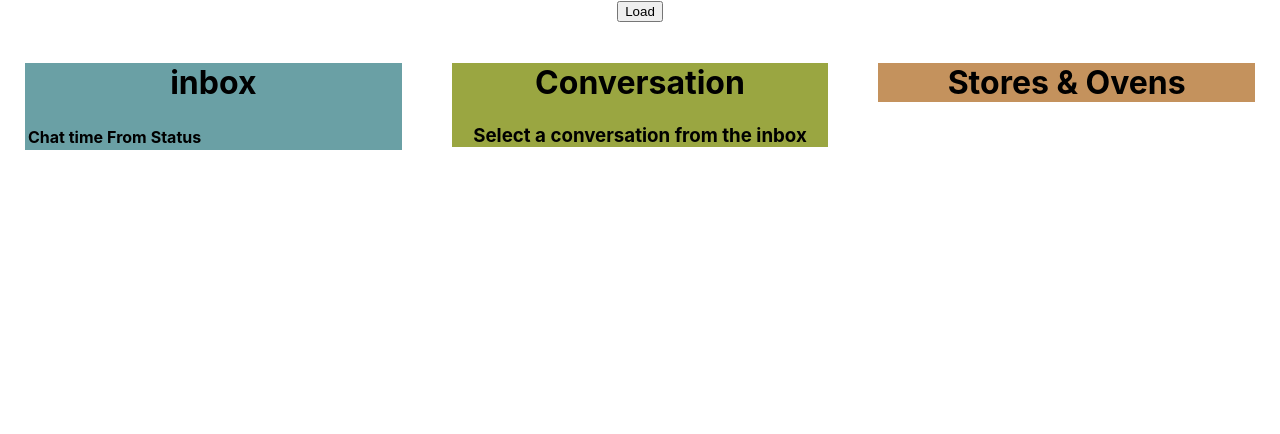
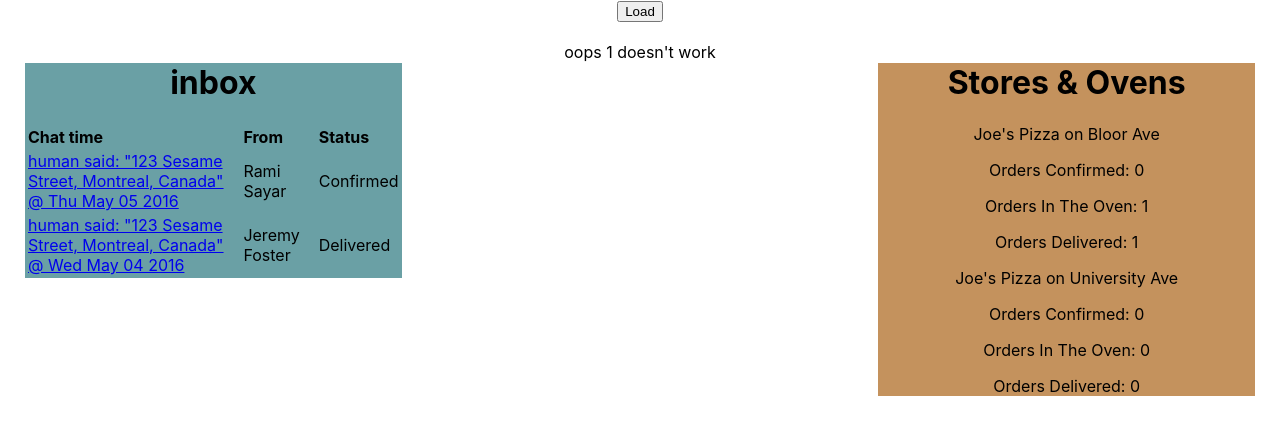
Before and after one commit to uffehellum/pizza-reactmva, a React (Create React App) app: page /conversation/1 in a window 1280 px wide. Shown: the top 434 px of the page. Built offline with nearby package versions, Linux system fonts and the light colour scheme.

Commit message:
react-router-dom for conversation history

```diff
--- a/package.json
+++ b/package.json
@@ -7,8 +7,11 @@
     "@types/node": "10.12.10",
     "@types/react": "16.7.7",
     "@types/react-dom": "16.0.10",
+    "@types/react-router-dom": "^4.3.1",
     "react": "^16.6.3",
     "react-dom": "^16.6.3",
+    "react-router": "^4.3.1",
+    "react-router-dom": "^4.3.1",
     "react-scripts": "2.1.1",
     "typescript": "3.1.6"
   },
--- a/src/component/App/App.css
+++ b/src/component/App/App.css
@@ -1,10 +1,5 @@
 .App {
   text-align: center;
-}
-
-.App-logo {
-  animation: App-logo-spin infinite 20s linear;
-  height: 40vmin;
 }
 
 .App-header {
--- a/src/component/App/App.tsx
+++ b/src/component/App/App.tsx
@@ -1,27 +1,31 @@
 import React, { Component } from 'react';
-import logo from './logo.svg';
 import ConversationPane from '../ConversationPane'
 import InboxPane from '../InboxPane'
 import StorePane from '../StorePane'
 import samples from '../../data'
 import { Humans, Stores, Conversation } from '../../data'
-
+import { Route } from 'react-router-dom'
 import './App.css';
 
 interface AppState {
   humans: Humans,
   stores: Stores,
-  selectedConversation: Conversation[]
 }
 
-class App extends Component<any, AppState> {
+interface AppProps {
+  params?: {
+    human?: string
+  }
+  children?: any
+}
+
+class App extends Component<AppProps, AppState> {
 
   constructor(props: any) {
     super(props)
     this.state = {
       humans: {},
       stores: {},
-      selectedConversation: [],
     }
   }
 
@@ -29,23 +33,30 @@
     this.setState(samples)
   }
 
-  setSelectedConversation=(conversations:Conversation[])=>{
-    this.setState({selectedConversation : conversations})
+  componentWillMount() {
+    this.loadSampleData()
   }
 
   render() {
+    const humans = this.state.humans
     return (
       <div className="App">
         <button onClick={this.loadSampleData}>Load</button>
         <div className="container">
           <div className="column">
             <InboxPane
-              humans={this.state.humans}
-              setSelectedConversation= {this.setSelectedConversation}
-              />
+              humans={humans}
+            />
           </div>
           <div className="column">
-            <ConversationPane conversations={this.state.selectedConversation} />
+            <Route exact path="/" render={() => <div>Select a Conversation from the Inbox</div>} />
+            <Route path="/conversation/:human" render={({ match }) => {
+              const human = match && match.params.human
+              return human && humans[human]
+                ? <ConversationPane human={human} conversations={humans[human].conversations} />
+                : <div>oops {human} doesn't work</div>
+            }} />
+
           </div>
           <div className="column">
             <StorePane stores={this.state.stores} />
--- a/src/component/ConversationPane/index.tsx
+++ b/src/component/ConversationPane/index.tsx
@@ -3,7 +3,8 @@
 import Message from '../Message'
 
 interface ConversationPaneProps {
-    conversations: Conversation[],
+    conversations: Conversation[]
+    human:string
 }
 
 function renderMessage(val: Conversation) {
@@ -14,7 +15,7 @@
     return (
         <div id="conversation-pane">
         <h1>Conversation</h1>
-        <h3>Select a conversation from the inbox</h3>
+        <h3>{props.human}</h3>
         <div id="messages">
           {props.conversations.map(renderMessage)}
         </div>
--- a/src/component/InboxItem/index.tsx
+++ b/src/component/InboxItem/index.tsx
@@ -1,4 +1,5 @@
 import React, { Component } from 'react'
+import { Link } from 'react-router-dom'
 import { Conversation, HumanOrder } from '../../data'
 
 interface InboxItemProps {
@@ -7,7 +8,7 @@
         orders: HumanOrder[],
     },
     index: string,
-    setSelectedConversation: (conversations: Conversation[]) => void,
+    // setSelectedConversation: (conversations: Conversation[]) => void,
 }
 
 
@@ -21,9 +22,9 @@
         return a.time > b.time ? -1 : a.time < b.time ? 1 : 0;
     }
 
-    setSelected = () => {
-        this.props.setSelectedConversation(this.props.details.conversations);
-    }
+    // setSelected = () => {
+    //     this.props.setSelectedConversation(this.props.details.conversations);
+    // }
 
     messageSummary(conversations: Conversation[]): string {
         const lastMessage = conversations.sort(this.sortByDate)[0];
@@ -33,13 +34,13 @@
     render = () =>
         <tr>
             <td>
-                <a onClick={this.setSelected
-                }> {this.messageSummary(this.props.details.conversations)}</a >
+                <Link to={'/conversation/' + encodeURIComponent(this.props.index)}>
+                    {this.messageSummary(this.props.details.conversations)}
+                </Link>
             </td >
             <td>{this.props.index}</td>
             <td>{this.props.details.orders.sort(this.sortByDate)[0].status}
             </td>
         </tr >
 
-
 }
--- a/src/component/InboxPane/InboxPane.tsx
+++ b/src/component/InboxPane/InboxPane.tsx
@@ -1,23 +1,24 @@
 import React, { Component } from 'react'
 import InboxItem from '../InboxItem'
-import Message from '../Message'
 import { Humans, Conversation } from '../../data'
 
 interface InboxPaneProps {
     humans: Humans,
-    setSelectedConversation: (conversations:Conversation[])=> void,
+    // setSelectedConversation: (conversations:Conversation[])=> void,
 }
 
 export default class InboxPane extends Component<InboxPaneProps, any>{
+
     constructor(props: InboxPaneProps) {
         super(props)
     }
+
     renderConvoSum = (human: string) =>
         <InboxItem
             key={human}
             index={human}
             details={this.props.humans[human]}
-            setSelectedConversation={this.props.setSelectedConversation}
+            // setSelectedConversation={this.props.setSelectedConversation}
         />
 
     render = () =>
--- a/src/index.tsx
+++ b/src/index.tsx
@@ -1,10 +1,16 @@
 import React from 'react';
 import ReactDOM from 'react-dom';
+import  { BrowserRouter, Route } from 'react-router-dom'
+
 import './index.css';
 import App from './component/App/App';
+import ConversationPane from './component/ConversationPane';
 import * as serviceWorker from './serviceWorker';
 
-ReactDOM.render(<App />, document.getElementById('root'));
+ReactDOM.render(
+    <BrowserRouter>
+        <Route path="/" component={App} />
+    </BrowserRouter>, document.getElementById('root'));
 
 // If you want your app to work offline and load faster, you can change
 // unregister() to register() below. Note this comes with some pitfalls.
```
Also changed, not shown: src/component/App/logo.svg (deleted), 1 other file (tests, documents, lock files or other folders).
